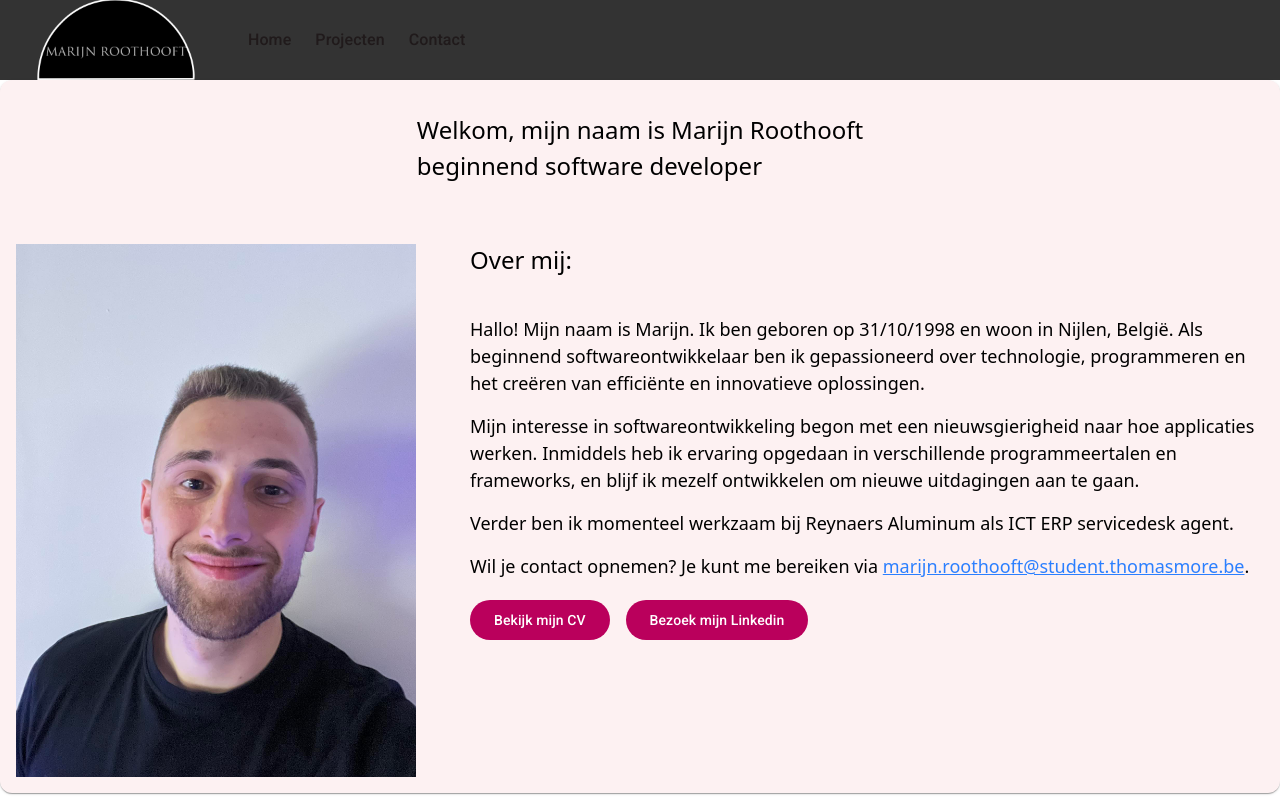
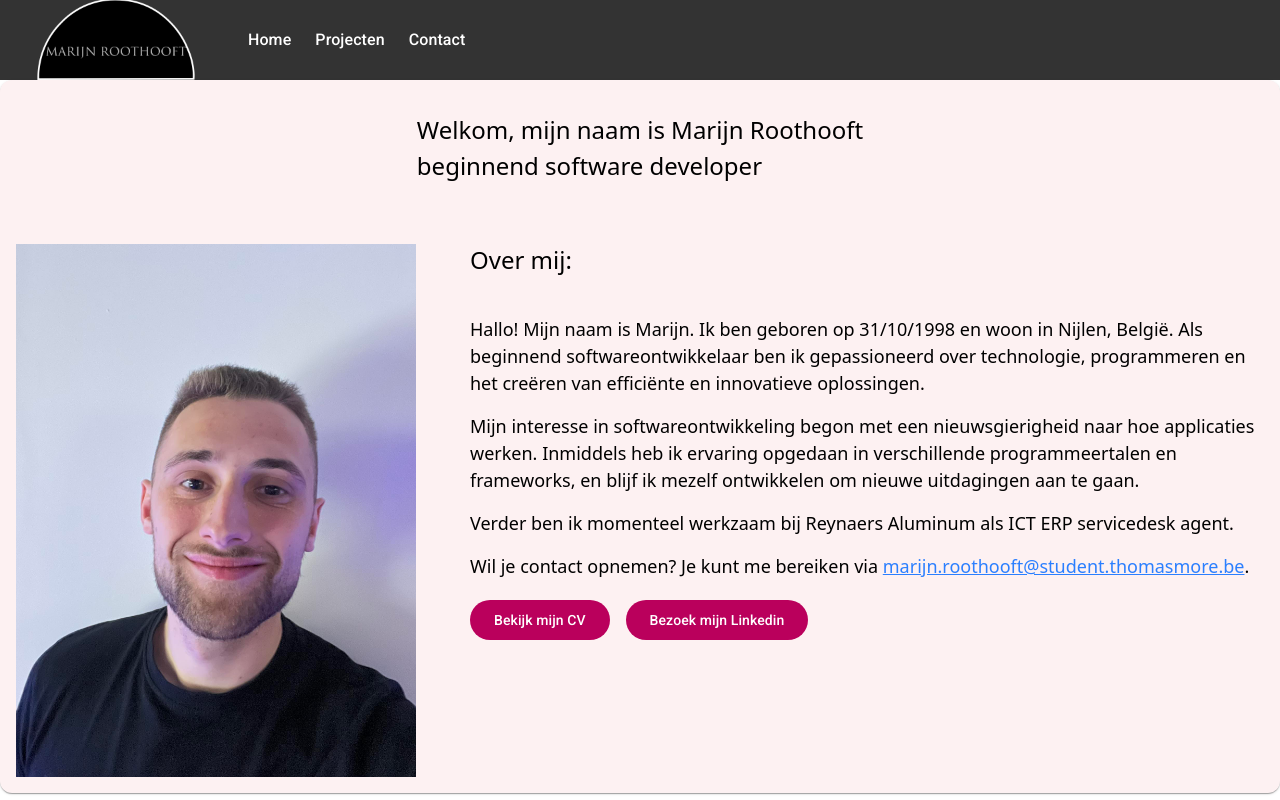
Before and after one commit to MarijnRoothooft/portfolio, an Angular app: page / in a window 1280 px wide. Built offline with nearby package versions, Linux system fonts and the light colour scheme.

Commit message:
push button color white

```diff
--- a/src/app/navigation/navigation.component.scss
+++ b/src/app/navigation/navigation.component.scss
@@ -20,7 +20,7 @@ mat-button {
 
 .mat-mdc-button {
   font-size: 16px;
-  color:white
+  color:white !important
 }
 .logo{
   width: 200px;
```
